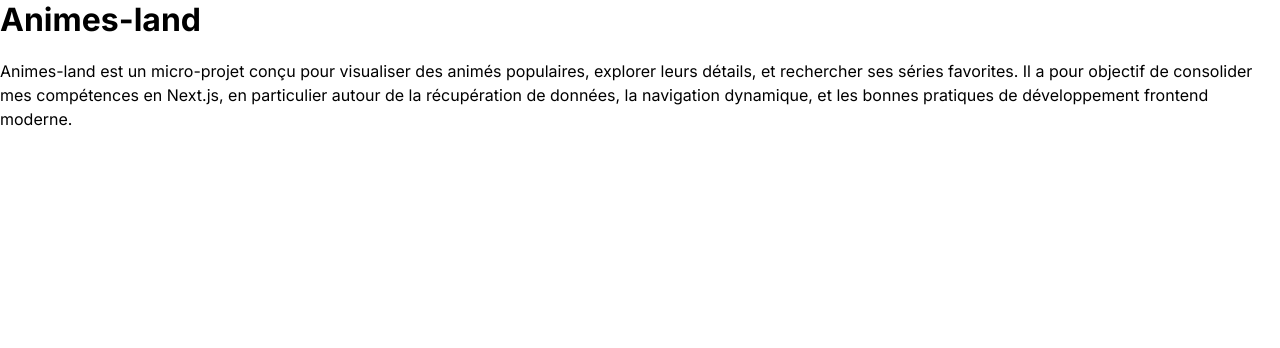
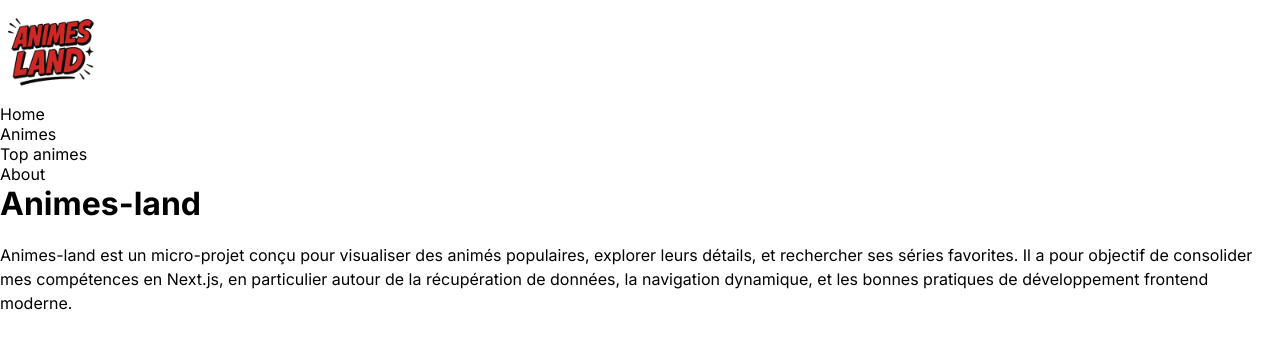
Before and after one commit to NanmegniNgassam/animes-land, a Next.js app: page / in a window 1280 px wide. Shown: the top 348 px of the page. Built offline with nearby package versions, Linux system fonts and the light colour scheme.

Commit message:
Dev: Creating the raw Header components

```diff
--- /dev/null
+++ b/src/app/components/Header.tsx
@@ -0,0 +1,29 @@
+import Image from "next/image";
+import logo from '../assets/animes-land_logo.png'
+import Link from "next/link";
+
+const Header = () => {
+  return (
+    <nav>
+      <Link href="/">
+        <Image  src={logo} alt="Community banner and clan emblem" quality={80} width={100} placeholder="blur" />
+      </Link>
+      <ul>
+        <li>
+          <Link href="/">Home</Link>
+        </li>
+        <li>
+          <Link href="/animes">Animes</Link>
+        </li>
+        <li>
+          <Link href="/top">Top animes</Link>
+        </li>
+        <li>
+          <Link href="/about">About</Link>
+        </li>
+      </ul>
+    </nav>
+  );
+}
+
+export default Header;
--- a/src/app/layout.tsx
+++ b/src/app/layout.tsx
@@ -1,6 +1,7 @@
 import type { Metadata } from 'next'
 import { Inter } from 'next/font/google'
 import './globals.css'
+import Header from './components/Header'
 
 const inter = Inter({ subsets: ['latin'] })
 
@@ -19,7 +20,10 @@
 }) {
   return (
     <html lang="en">
-      <body className={inter.className}>{children}</body>
+      <body className={inter.className}>
+        <Header />
+        {children}
+      </body>
     </html>
   )
 }
```
Also changed, not shown: src/app/assets/animes-land_logo.png (added).
